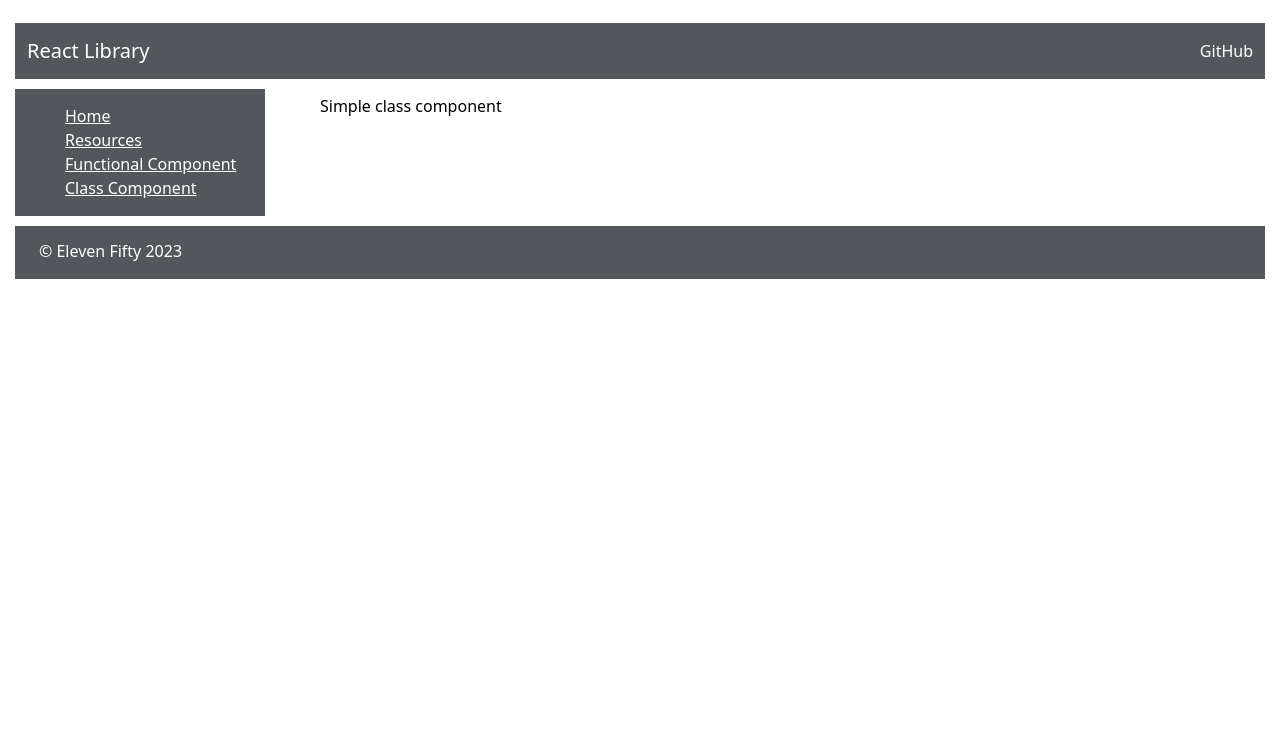
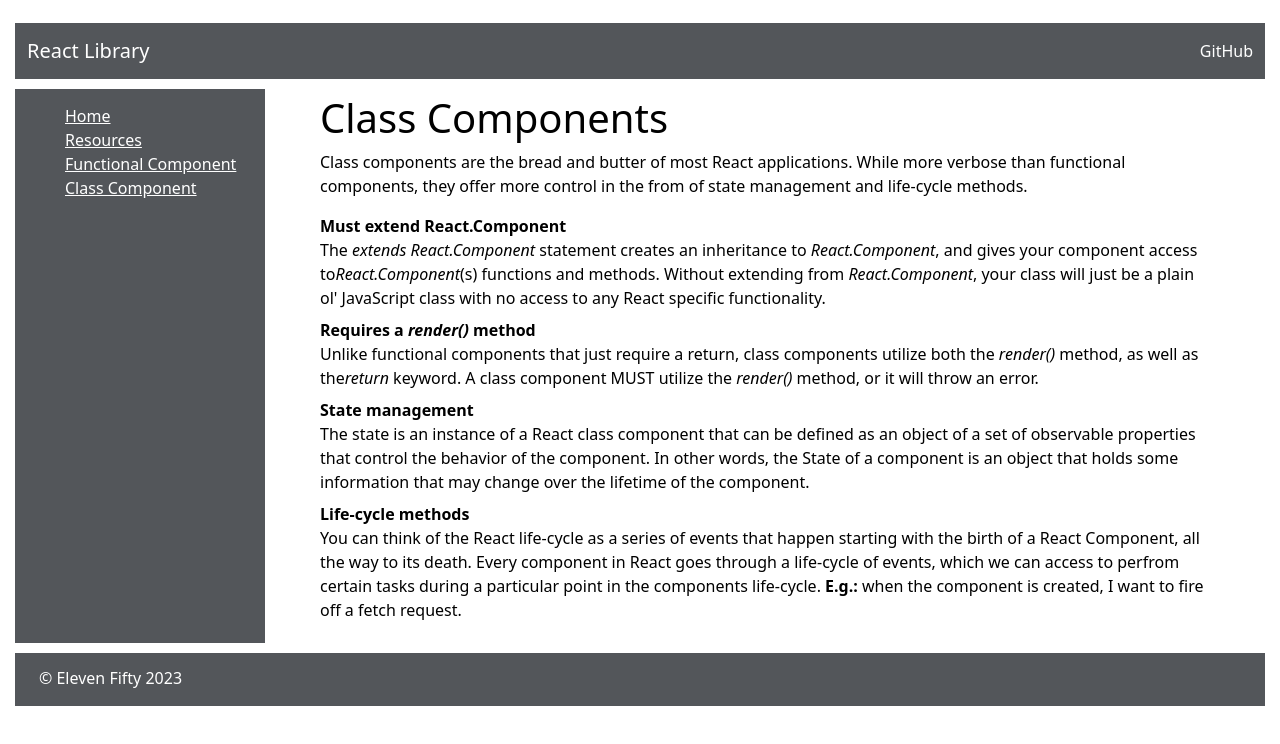
Before and after one commit to jbd-profdev/react-fundamentals, a React (Create React App) app: page /classcomponent in a window 1280 px wide. Shown: the top 744 px of the page. Built offline with nearby package versions, Linux system fonts and the light colour scheme.

Commit message:
added to classComponentDemo

```diff
--- a/src/components/concepts/ClassComponents/ClassComponentDemo.js
+++ b/src/components/concepts/ClassComponents/ClassComponentDemo.js
@@ -5,7 +5,26 @@ class ClassComponentDemo extends React.Component {
         return (
             <div className="main">
                 <div className="mainDiv">
-                    Simple class component
+                    <h1>Class Components</h1>
+                    <p>Class components are the bread and butter of most React applications. While more verbose than functional components, they offer more
+                        control in the from of state management and life-cycle methods.</p>
+                    <dl>
+                        <dt>Must extend React.Component</dt>
+                        <dd>The <i>extends React.Component</i> statement creates an inheritance to <i>React.Component</i>, and gives your component access to
+                            <i>React.Component</i>(s) functions and methods. Without extending from <i>React.Component</i>, your class will just be a plain ol'
+                            JavaScript class with no access to any React specific functionality.</dd>
+                        <dt>Requires a <i>render()</i> method</dt>
+                        <dd>Unlike functional components that just require a return, class components utilize both the <i>render()</i> method, as well as the
+                            <i>return</i> keyword. A class component MUST utilize the <i>render()</i> method, or it will throw an error.</dd>
+                        <dt>State management</dt>
+                        <dd>The state is an instance of a React class component that can be defined as an object of a set of observable properties that control
+                            the behavior of the component. In other words, the State of a component is an object that holds some information that may change
+                            over the lifetime of the component.</dd>
+                        <dt>Life-cycle methods</dt>
+                        <dd>You can think of the React life-cycle as a series of events that happen starting with the birth of a React Component, all the way to
+                            its death. Every component in React goes through a life-cycle of events, which we can access to perfrom certain tasks during a
+                            particular point in the components life-cycle. <strong>E.g.:</strong> when the component is created, I want to fire off a fetch request.</dd>
+                    </dl>
                 </div>
             </div>
         );
--- a/src/components/concepts/FunctionalComponents/FunctionalComponentDemo.js
+++ b/src/components/concepts/FunctionalComponents/FunctionalComponentDemo.js
@@ -17,12 +17,6 @@ const FunctionalComponentDemo = () => {
                     <dd>Functional Components (as well as Class Components) must return a single element - but the single element
                         from the function may have children elements nested inside of it.</dd>
                 </dl>
-                {/* <div>
-                    Hello React
-                </div>
-                <div>
-                    How are you today?
-                </div> */}
             </div>
         </div>
     );
```
